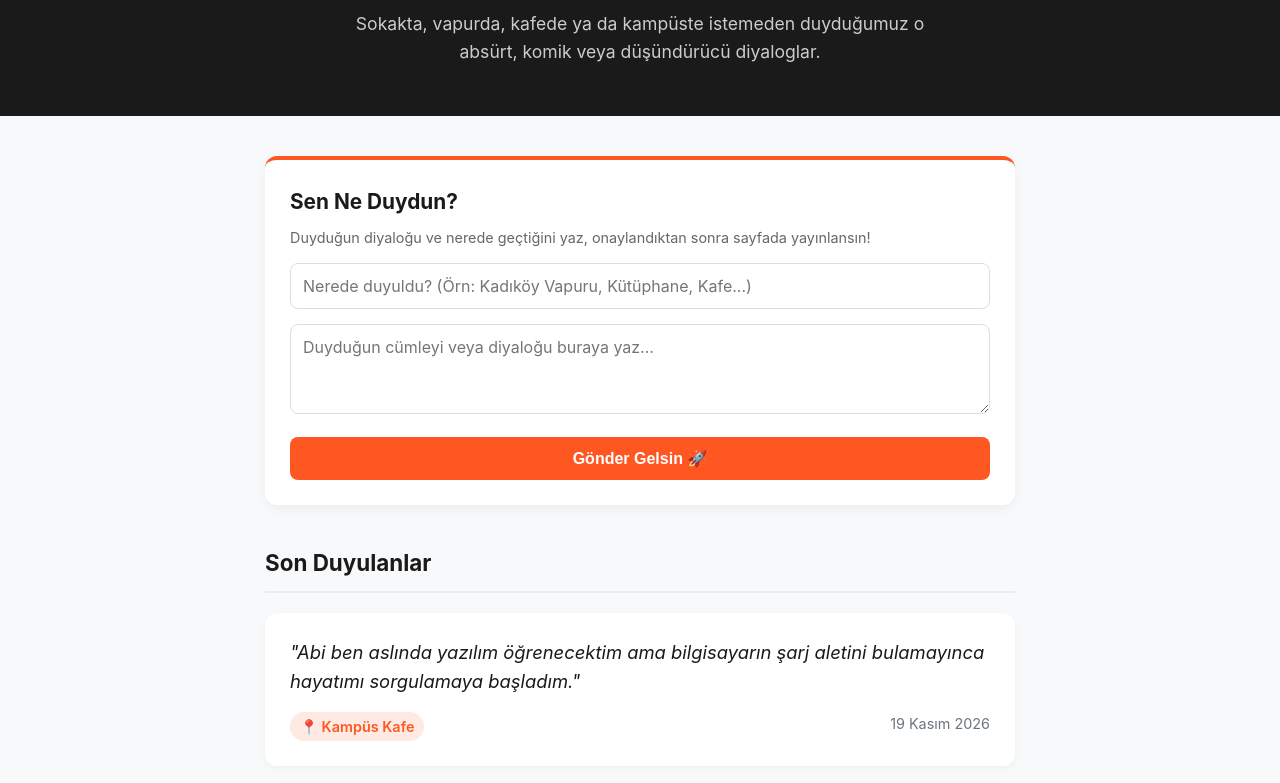
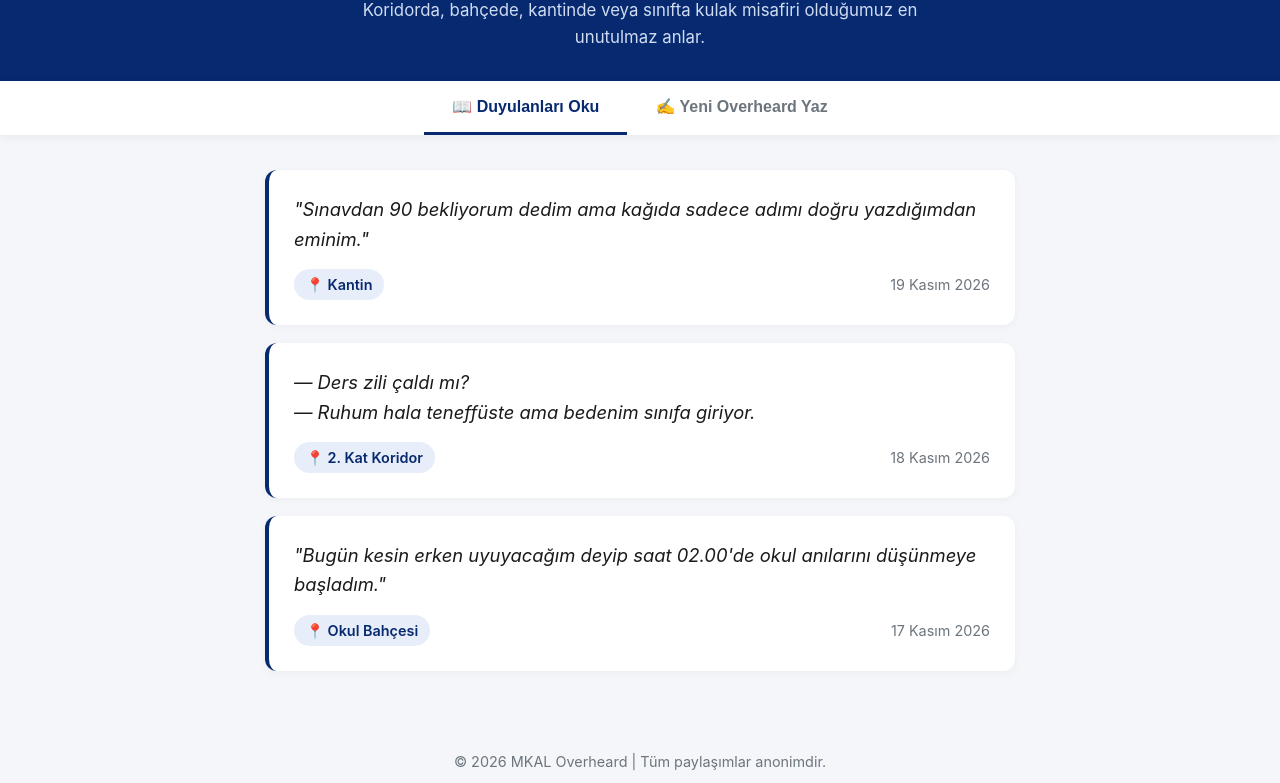
Before and after one commit to mkaloverheard/mkaloverheard.github.io, a plain HTML site: page index.html in a window 1280 px wide. Shown: the part 119-902 px from the top of the page. Drawn offline with Linux system fonts and the light colour scheme.

Commit message:
Update index.html

```diff
--- a/index.html
+++ b/index.html
@@ -3,15 +3,16 @@
 <head>
     <meta charset="UTF-8">
     <meta name="viewport" content="width=device-width, initial-scale=1.0">
-    <title>Kulak Misafiri | Çevrede Duyulanlar</title>
+    <title>MKAL Overheard</title>
     <style>
         :root {
-            --bg-color: #f8f9fa;
+            --bg-color: #f4f6fa;
             --card-bg: #ffffff;
             --text-main: #1a1a1a;
             --text-muted: #6c757d;
-            --accent: #ff5722;
-            --accent-hover: #e64a19;
+            --accent: #062970;
+            --accent-hover: #041d52;
+            --accent-light: #e8eef9;
         }
         body {
             font-family: -apple-system, BlinkMacSystemFont, "Segoe UI", Roboto, Helvetica, Arial, sans-serif;
@@ -22,61 +23,107 @@
             line-height: 1.6;
         }
         header {
-            background-color: var(--text-main);
+            background-color: var(--accent);
             color: #ffffff;
             text-align: center;
-            padding: 50px 20px;
+            padding: 45px 20px 30px;
         }
         header h1 {
             margin: 0;
-            font-size: 2.5rem;
-            letter-spacing: -1px;
+            font-size: 2.4rem;
+            letter-spacing: -0.5px;
         }
         header p {
-            color: #cccccc;
+            color: #d0dcf2;
             max-width: 600px;
-            margin: 15px auto 0;
-            font-size: 1.1rem;
+            margin: 10px auto 0;
+            font-size: 1.05rem;
+        }
+        /* Sekme (Tab) Menüsü */
+        .tabs {
+            display: flex;
+            justify-content: center;
+            background-color: #ffffff;
+            box-shadow: 0 2px 10px rgba(0,0,0,0.06);
+            position: sticky;
+            top: 0;
+            z-index: 100;
+        }
+        .tab-btn {
+            background: none;
+            border: none;
+            padding: 16px 28px;
+            font-size: 1rem;
+            font-weight: 600;
+            color: var(--text-muted);
+            cursor: pointer;
+            border-bottom: 3px solid transparent;
+            transition: all 0.2s;
+            width: auto;
+            border-radius: 0;
+        }
+        .tab-btn:hover {
+            color: var(--accent);
+            background-color: var(--accent-light);
+        }
+        .tab-btn.active {
+            color: var(--accent);
+            border-bottom: 3px solid var(--accent);
         }
         .container {
             max-width: 750px;
-            margin: 40px auto;
+            margin: 35px auto;
             padding: 0 20px;
+        }
+        .tab-content {
+            display: none;
+            animation: fadeIn 0.3s ease;
+        }
+        .tab-content.active {
+            display: block;
+        }
+        @keyframes fadeIn {
+            from { opacity: 0; transform: translateY(5px); }
+            to { opacity: 1; transform: translateY(0); }
         }
         /* Gönderim Formu Alanı */
         .submit-box {
             background: var(--card-bg);
-            padding: 25px;
+            padding: 30px;
             border-radius: 12px;
-            box-shadow: 0 4px 12px rgba(0,0,0,0.05);
-            margin-bottom: 40px;
+            box-shadow: 0 4px 12px rgba(6, 41, 112, 0.08);
             border-top: 4px solid var(--accent);
         }
         .submit-box h2 {
             margin-top: 0;
-            font-size: 1.3rem;
+            color: var(--accent);
+            font-size: 1.4rem;
         }
         .form-group {
-            margin-bottom: 15px;
+            margin-bottom: 16px;
         }
         input, textarea {
             width: 100%;
             padding: 12px;
-            border: 1px solid #ddd;
+            border: 1px solid #ccd4e0;
             border-radius: 8px;
             font-size: 1rem;
             box-sizing: border-box;
             font-family: inherit;
         }
+        input:focus, textarea:focus {
+            outline: none;
+            border-color: var(--accent);
+        }
         textarea {
             resize: vertical;
-            height: 90px;
+            height: 110px;
         }
-        button {
+        .submit-btn {
             background-color: var(--accent);
             color: white;
             border: none;
-            padding: 12px 24px;
+            padding: 14px 24px;
             font-size: 1rem;
             font-weight: bold;
             border-radius: 8px;
@@ -84,23 +131,17 @@
             transition: background 0.2s;
             width: 100%;
         }
-        button:hover {
+        .submit-btn:hover {
             background-color: var(--accent-hover);
         }
-        /* Duyulanlar Akışı */
-        .feed-title {
-            font-size: 1.4rem;
-            margin-bottom: 20px;
-            border-bottom: 2px solid #e9ecef;
-            padding-bottom: 10px;
-        }
+        /* Duyulanlar Kartları */
         .quote-card {
             background: var(--card-bg);
             padding: 25px;
             border-radius: 12px;
             box-shadow: 0 2px 8px rgba(0,0,0,0.04);
-            margin-bottom: 20px;
-            position: relative;
+            margin-bottom: 18px;
+            border-left: 4px solid var(--accent);
         }
         .quote-text {
             font-size: 1.15rem;
@@ -110,13 +151,14 @@
         .quote-meta {
             display: flex;
             justify-content: space-between;
+            align-items: center;
             font-size: 0.9rem;
             color: var(--text-muted);
         }
         .location-tag {
-            background: #ffeae3;
+            background: var(--accent-light);
             color: var(--accent);
-            padding: 3px 10px;
+            padding: 4px 12px;
             border-radius: 20px;
             font-weight: 600;
         }
@@ -131,66 +173,94 @@
 <body>
 
 <header>
-    <h1>👂 Kulak Misafiri</h1>
-    <p>Sokakta, vapurda, kafede ya da kampüste istemeden duyduğumuz o absürt, komik veya düşündürücü diyaloglar.</p>
+    <h1>MKAL Overheard</h1>
+    <p>Koridorda, bahçede, kantinde veya sınıfta kulak misafiri olduğumuz en unutulmaz anlar.</p>
 </header>
+
+<!-- SEKME BUTONLARI -->
+<nav class="tabs">
+    <button class="tab-btn active" onclick="openTab(event, 'oku')">📖 Duyulanları Oku</button>
+    <button class="tab-btn" onclick="openTab(event, 'yaz')">✍️ Yeni Overheard Yaz</button>
+</nav>
 
 <div class="container">
 
-    <!-- YENİ DİYALOG GÖNDERME ALANI -->
-    <div class="submit-box">
-        <h2>Sen Ne Duydun?</h2>
-        <p style="font-size: 0.9rem; color: #666; margin-top: -10px;">Duyduğun diyaloğu ve nerede geçtiğini yaz, onaylandıktan sonra sayfada yayınlansın!</p>
-
-        <!-- NOT: Formun çalışması için aşağıdaki e-posta adresini kendi adresinizle değiştirin -->
-        <form action="https://formsubmit.co" method="POST">
-            <div class="form-group">
-                <input type="text" name="konum" placeholder="Nerede duyuldu? (Örn: Kadıköy Vapuru, Kütüphane, Kafe...)" required>
-            </div>
-            <div class="form-group">
-                <textarea name="diyalog" placeholder="Duyduğun cümleyi veya diyaloğu buraya yaz..." required></textarea>
-            </div>
-            <input type="hidden" name="_subject" value="Yeni Overheard Gönderisi!">
-            <input type="hidden" name="_captcha" value="false">
-            <button type="submit">Gönder Gelsin 🚀</button>
-        </form>
-    </div>
-
-    <!-- PAYLAŞILAN DİYALOGLAR LİSTESİ -->
-    <h3 class="feed-title">Son Duyulanlar</h3>
+    <!-- 1. SEKME: DUYULANLARI OKUMA ALANI -->
+    <div id="oku" class="tab-content active">
 
         <!-- Örnek Kart 1 -->
         <div class="quote-card">
-        <p class="quote-text">"Abi ben aslında yazılım öğrenecektim ama bilgisayarın şarj aletini bulamayınca hayatımı sorgulamaya başladım."</p>
+            <p class="quote-text">"Sınavdan 90 bekliyorum dedim ama kağıda sadece adımı doğru yazdığımdan eminim."</p>
             <div class="quote-meta">
-            <span class="location-tag">📍 Kampüs Kafe</span>
+                <span class="location-tag">📍 Kantin</span>
                 <span>19 Kasım 2026</span>
             </div>
         </div>
 
         <!-- Örnek Kart 2 -->
         <div class="quote-card">
-        <p class="quote-text">— Sence bu otobüs sahilden mi gider?<br>— Kaptan biraz duygusalsa kesin sahilden gider.</p>
+            <p class="quote-text">— Ders zili çaldı mı?<br>— Ruhum hala teneffüste ama bedenim sınıfa giriyor.</p>
             <div class="quote-meta">
-            <span class="location-tag">📍 Otobüs Durağı</span>
+                <span class="location-tag">📍 2. Kat Koridor</span>
                 <span>18 Kasım 2026</span>
             </div>
         </div>
 
         <!-- Örnek Kart 3 -->
         <div class="quote-card">
-        <p class="quote-text">"Diyetteyim ama bu baklava bana çok masum baktı, kıramadım."</p>
+            <p class="quote-text">"Bugün kesin erken uyuyacağım deyip saat 02.00'de okul anılarını düşünmeye başladım."</p>
             <div class="quote-meta">
-            <span class="location-tag">📍 Pastane Önü</span>
+                <span class="location-tag">📍 Okul Bahçesi</span>
                 <span>17 Kasım 2026</span>
             </div>
         </div>
 
     </div>
 
+    <!-- 2. SEKME: YENİ OVERHEARD OLUŞTURMA ALANI -->
+    <div id="yaz" class="tab-content">
+        <div class="submit-box">
+            <h2>Yeni Overheard Gönder</h2>
+            <p style="font-size: 0.95rem; color: #555; margin-top: -8px; margin-bottom: 20px;">
+                Okulda duyduğun komik veya ilginç bir diyaloğu bizimle paylaş. Onaylandıktan sonra ana akışta yayınlanacak!
+            </p>
+
+            <!-- NOT: Formun çalışması için aşağıdaki e-posta adresini kendi adresinizle değiştirin -->
+            <form action="https://formsubmit.co" method="POST">
+                <div class="form-group">
+                    <input type="text" name="konum" placeholder="Nerede duyuldu? (Örn: Kantin, Bahçe, Kütüphane...)" required>
+                </div>
+                <div class="form-group">
+                    <textarea name="diyalog" placeholder="Duyduğun cümleyi veya diyaloğu buraya yaz..." required></textarea>
+                </div>
+                <input type="hidden" name="_subject" value="Yeni MKAL Overheard Gönderisi!">
+                <input type="hidden" name="_captcha" value="false">
+                <button type="submit" class="submit-btn">Gönder Gelsin 🚀</button>
+            </form>
+        </div>
+    </div>
+
+</div>
+
 <footer>
-    <p>© 2026 Kulak Misafiri | Tüm diyaloglar anonim olarak paylaşılmaktadır.</p>
+    <p>© 2026 MKAL Overheard | Tüm paylaşımlar anonimdir.</p>
 </footer>
+
+<script>
+    function openTab(evt, tabName) {
+        var i, tabcontent, tablinks;
+        tabcontent = document.getElementsByClassName("tab-content");
+        for (i = 0; i < tabcontent.length; i++) {
+            tabcontent[i].classList.remove("active");
+        }
+        tablinks = document.getElementsByClassName("tab-btn");
+        for (i = 0; i < tablinks.length; i++) {
+            tablinks[i].classList.remove("active");
+        }
+        document.getElementById(tabName).classList.add("active");
+        evt.currentTarget.classList.add("active");
+    }
+</script>
 
 </body>
 </html>
```
Lines whose indentation alone changed are shown as unchanged.
